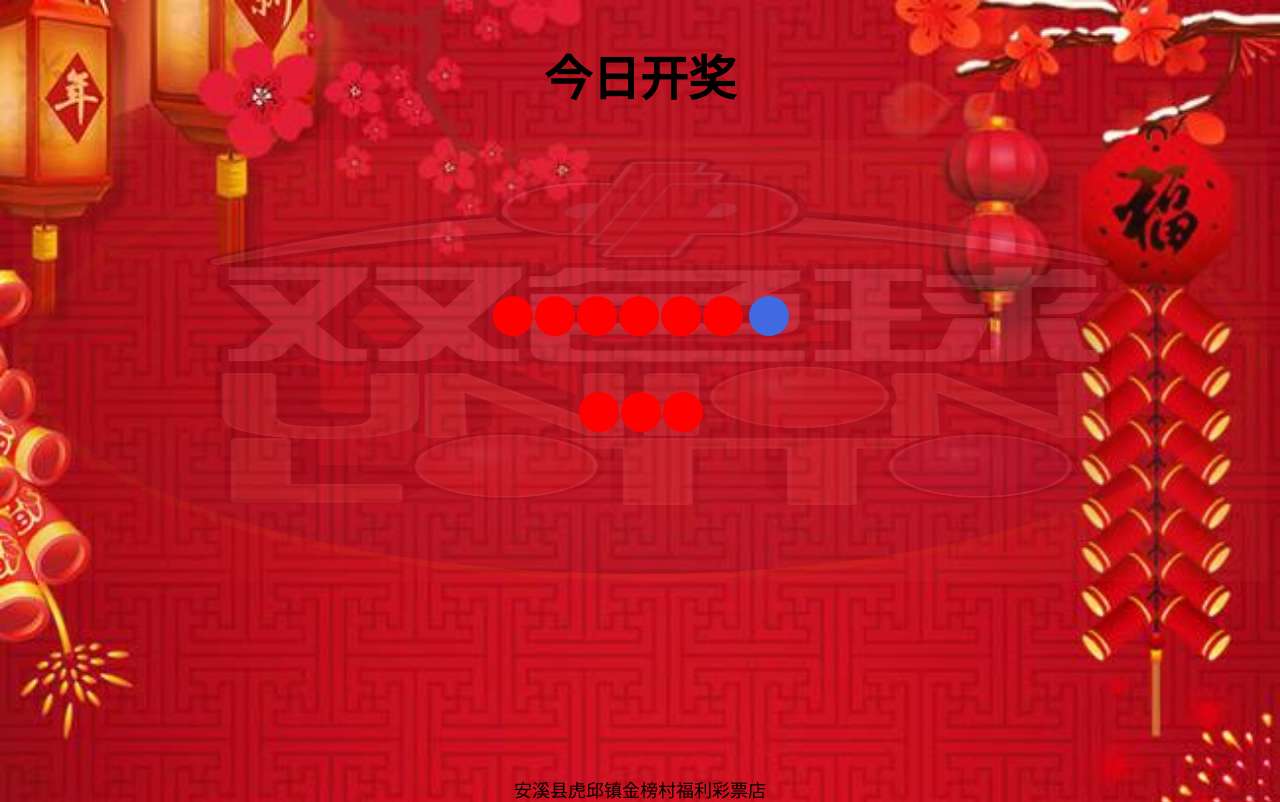
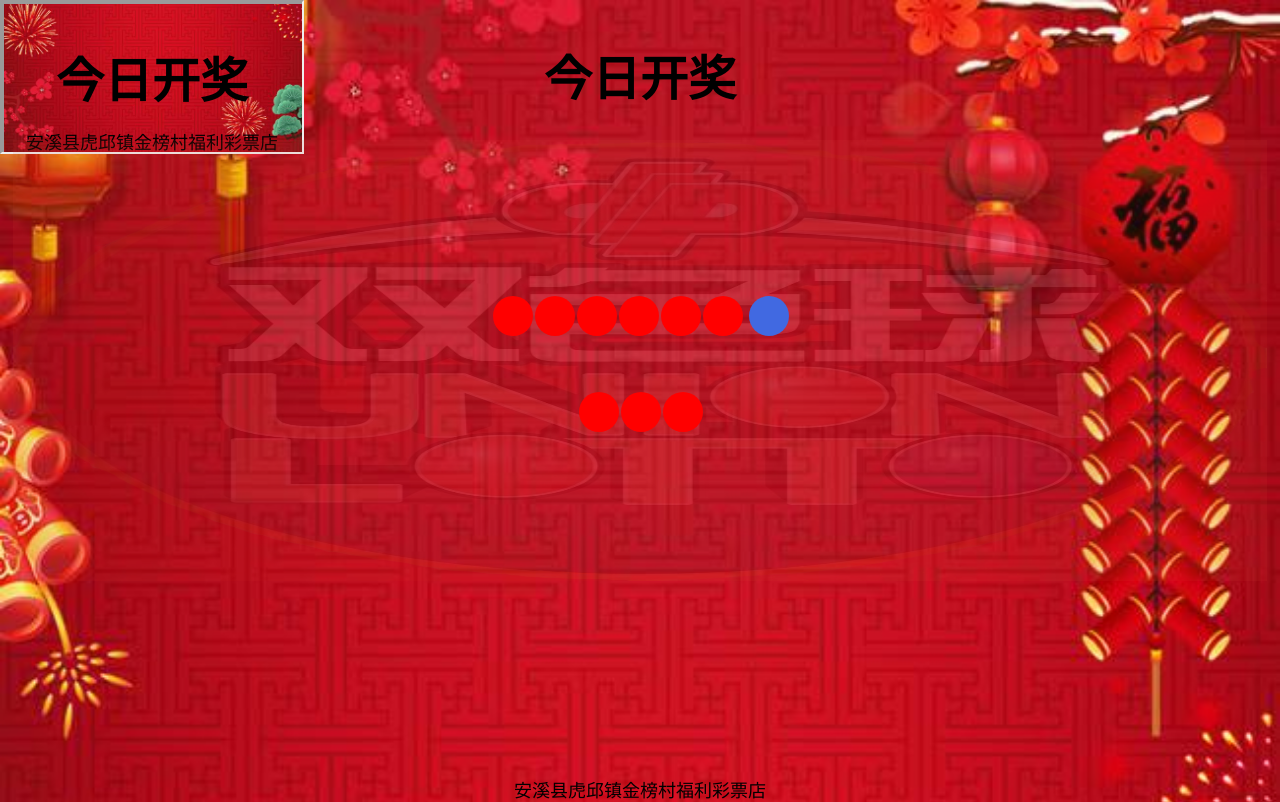
Before and after one commit to yoyogaosong/yoyogaosong.github.io, a plain HTML site: page index.html in a window 1280 px wide. Drawn offline with Linux system fonts and the light colour scheme.

Commit message:
Update index.html

```diff
--- a/index.html
+++ b/index.html
@@ -47,7 +47,7 @@
 		<div class="footer">
 		<p  class="d" align="center">安溪县虎邱镇金榜村福利彩票店</p>
 		</div>
-
+<iframe src="#"></iframe>
 	</body>
 	<style>
 	   *{
```
